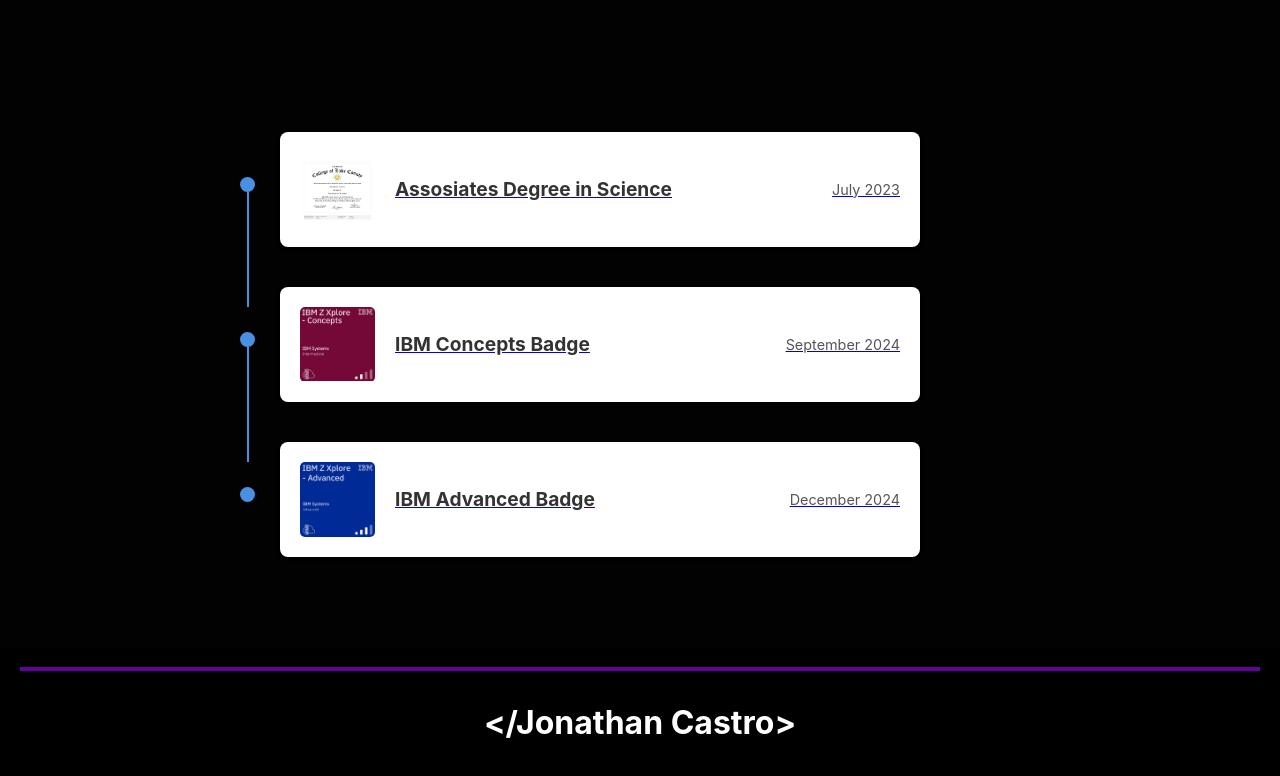
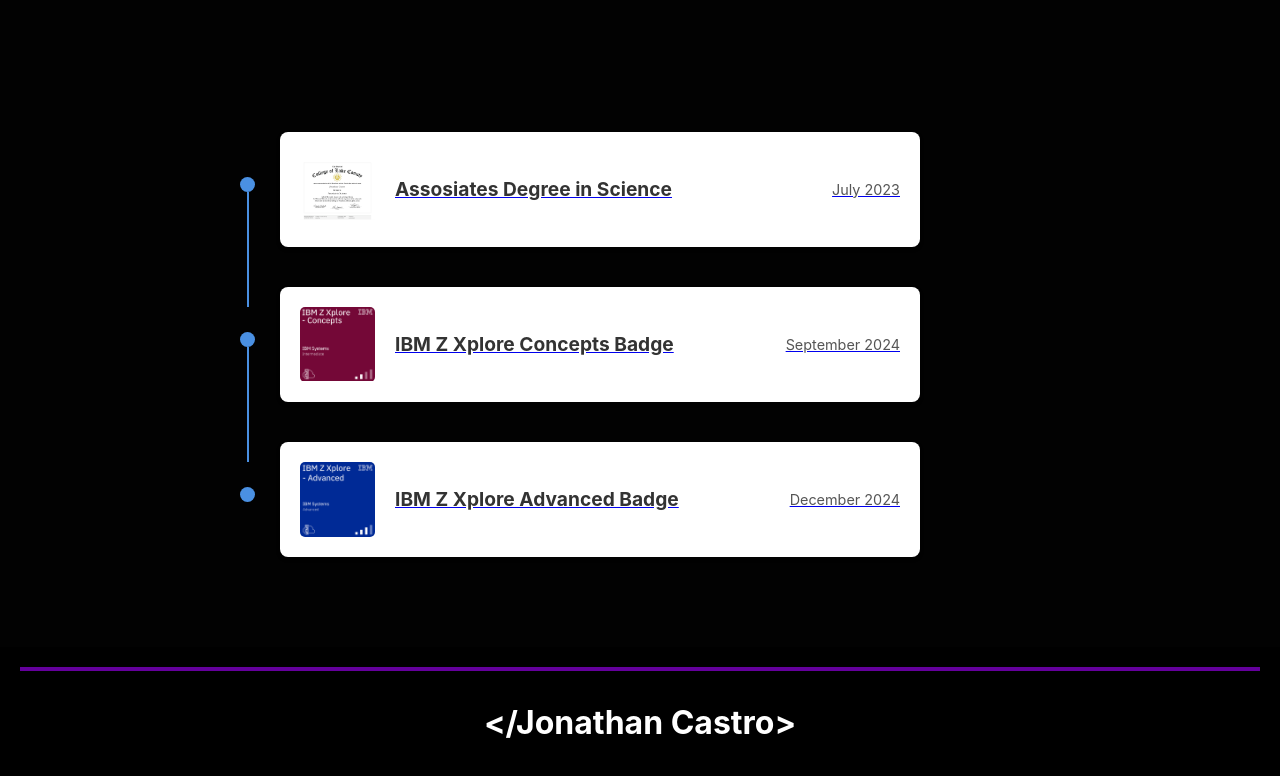
Before and after one commit to JonnyPrograms/PersonalWebsite, a React (Create React App) app in the folder my-website/: page / in a window 1280 px wide. Shown: the part 2627-3403 px from the top of the page. Built offline with nearby package versions, Linux system fonts and the light colour scheme.

Commit message:
Updated names for certifications

```diff
--- a/my-website/src/components/Certifications.js
+++ b/my-website/src/components/Certifications.js
@@ -14,13 +14,13 @@
         link: "https://www.parchment.com/u/award/edd5d6fed71e6cc1e70f2a04b2975573", //Link to view the certification
     },
     {
-        title: "IBM Concepts Badge",
+        title: "IBM Z Xplore Concepts Badge",
         date: "September 2024",
         image: ConceptsBadge,
         link: "https://www.credly.com/badges/d8f19992-5316-41e4-93a6-b70ab46f7826",
     },
     {
-        title: "IBM Advanced Badge",
+        title: "IBM Z Xplore Advanced Badge",
         date: "December 2024",
         image: AdvancedBadge,
         link: "https://www.credly.com/earner/earned/badge/f0e90aee-b1aa-4f33-acea-0fe27e5dcd75",
```
